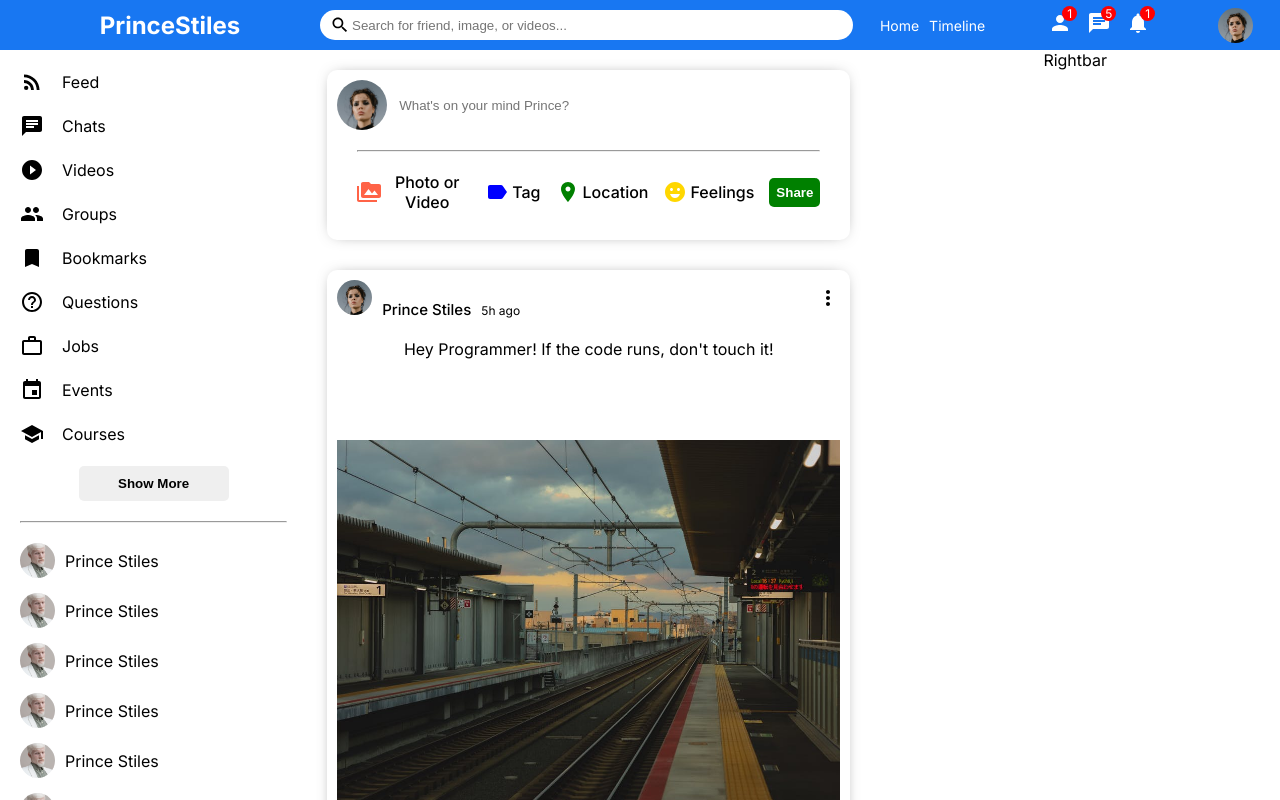
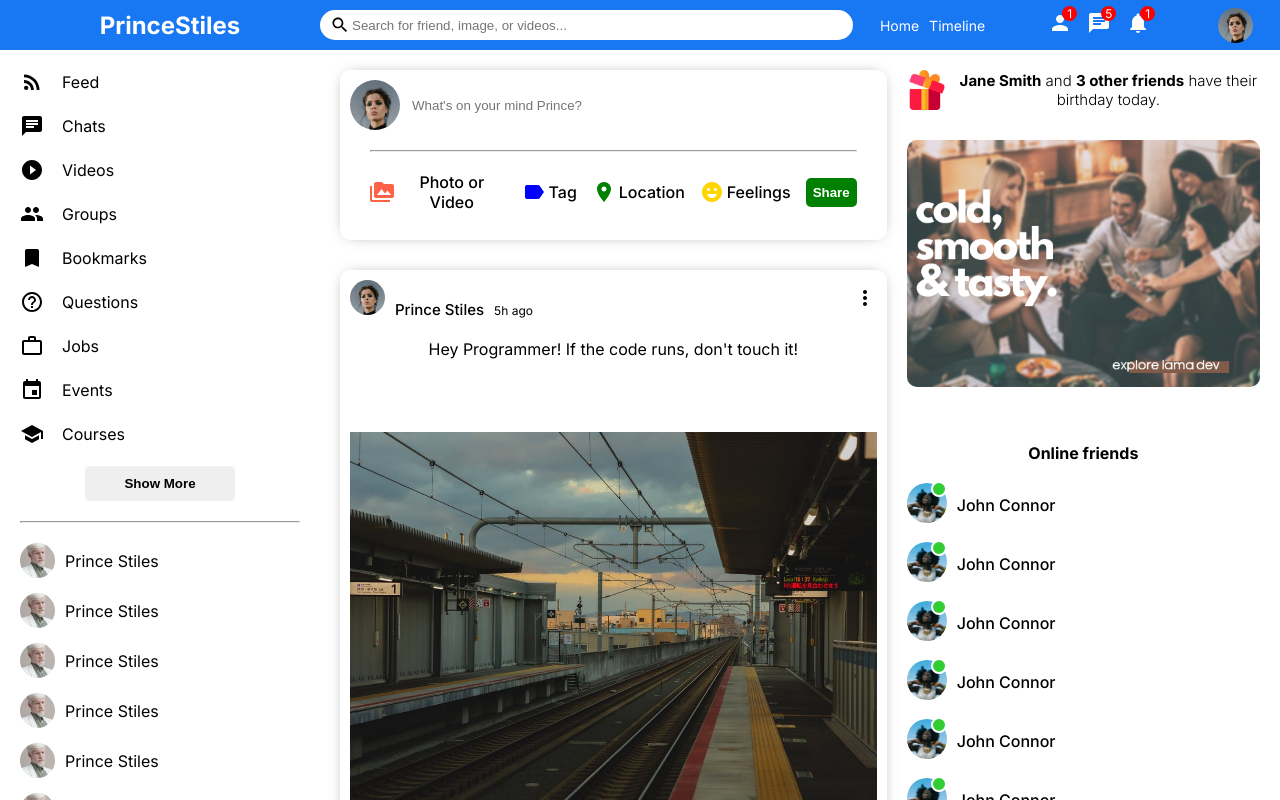
Before and after one commit to PrinceStiles/social-media-react-app, a React (Create React App) app: page / in a window 1280 px wide. Shown: the top 800 px of the page. Built offline with nearby package versions, Linux system fonts and the light colour scheme.

Commit message:
rightbar component

```diff
--- a/src/components/rightbar/Rightbar.jsx
+++ b/src/components/rightbar/Rightbar.jsx
@@ -4,7 +4,65 @@
 const Rightbar = () => {
   return (
     <div className='rightbar'>
-      Rightbar
+      <div className="rightbarWrapper">
+        <div className="birthdayContainer">
+          <img src="assets/gift.png" alt="" className="birthdayImg" />
+          <span className="birthdayText"><b>Jane Smith</b> and <b>3 other friends</b> have their birthday today.</span>
+        </div>
+        <img src="assets/ad.png" alt="" className="rightbarAd" />
+        <h4 className="rightbarTitle">Online friends</h4>
+        <ul className="rightbarFriendList">
+          <li className="rightbarFriend">
+            <div className="rightbarProfileImgContainer">
+              <img src="assets/person/3.jpeg" alt="" className="rightbarProfileImg" />
+              <span className="rightbarOnline"></span>
+            </div>
+            <span className="rightbarUsername">John Connor</span>
+          </li>
+          <li className="rightbarFriend">
+            <div className="rightbarProfileImgContainer">
+              <img src="assets/person/3.jpeg" alt="" className="rightbarProfileImg" />
+              <span className="rightbarOnline"></span>
+            </div>
+            <span className="rightbarUsername">John Connor</span>
+          </li>
+          <li className="rightbarFriend">
+            <div className="rightbarProfileImgContainer">
+              <img src="assets/person/3.jpeg" alt="" className="rightbarProfileImg" />
+              <span className="rightbarOnline"></span>
+            </div>
+            <span className="rightbarUsername">John Connor</span>
+          </li>
+          <li className="rightbarFriend">
+            <div className="rightbarProfileImgContainer">
+              <img src="assets/person/3.jpeg" alt="" className="rightbarProfileImg" />
+              <span className="rightbarOnline"></span>
+            </div>
+            <span className="rightbarUsername">John Connor</span>
+          </li>
+          <li className="rightbarFriend">
+            <div className="rightbarProfileImgContainer">
+              <img src="assets/person/3.jpeg" alt="" className="rightbarProfileImg" />
+              <span className="rightbarOnline"></span>
+            </div>
+            <span className="rightbarUsername">John Connor</span>
+          </li>
+          <li className="rightbarFriend">
+            <div className="rightbarProfileImgContainer">
+              <img src="assets/person/3.jpeg" alt="" className="rightbarProfileImg" />
+              <span className="rightbarOnline"></span>
+            </div>
+            <span className="rightbarUsername">John Connor</span>
+          </li>
+          <li className="rightbarFriend">
+            <div className="rightbarProfileImgContainer">
+              <img src="assets/person/3.jpeg" alt="" className="rightbarProfileImg" />
+              <span className="rightbarOnline"></span>
+            </div>
+            <span className="rightbarUsername">John Connor</span>
+          </li>
+        </ul>
+      </div>
     </div>
   )
 }
--- a/src/components/rightbar/rightbar.css
+++ b/src/components/rightbar/rightbar.css
@@ -1,3 +1,72 @@
 .rightbar {
-    flex: 4;
+    flex: 3.5;
 }
+
+.rightbarWrapper {
+    padding: 20px 20px 0 0;
+}
+
+.birthdayContainer{
+    display: flex;
+    align-items: center;
+}
+
+.birthdayImg {
+    width: 40px;
+    height: 40px;
+    margin-right: 10px;
+}
+
+.birthdayText {
+    font-weight: 300;
+    font-size: 15px;
+}
+
+.rightbarAd {
+    width: 100%;
+    border-radius: 10px;
+    margin: 30px 0;
+}
+
+.rightbarTitle {
+    margin-bottom: 20px;
+}
+
+.rightbarFriendList {
+    margin: 0;
+    padding: 0;
+    list-style: none;
+}
+
+.rightbarFriend {
+    display: flex;
+    align-items: center;
+    margin-bottom: 15px;
+}
+
+.rightbarProfileImgContainer {
+    margin-right: 10px;
+    position: relative;
+}
+
+.rightbarProfileImg {
+    width: 40px;
+    height: 40px;
+    border-radius: 50%;
+    object-fit: cover;
+}
+
+.rightbarOnline {
+    width: 12px;
+    height: 12px;
+    border-radius: 50%;
+    background-color: limegreen;
+    position: absolute;
+    top: -2px;
+    right: 0;
+    border: 2px solid white;
+}
+
+.rightbarUsername {
+    font-weight: 500;
+}
```
